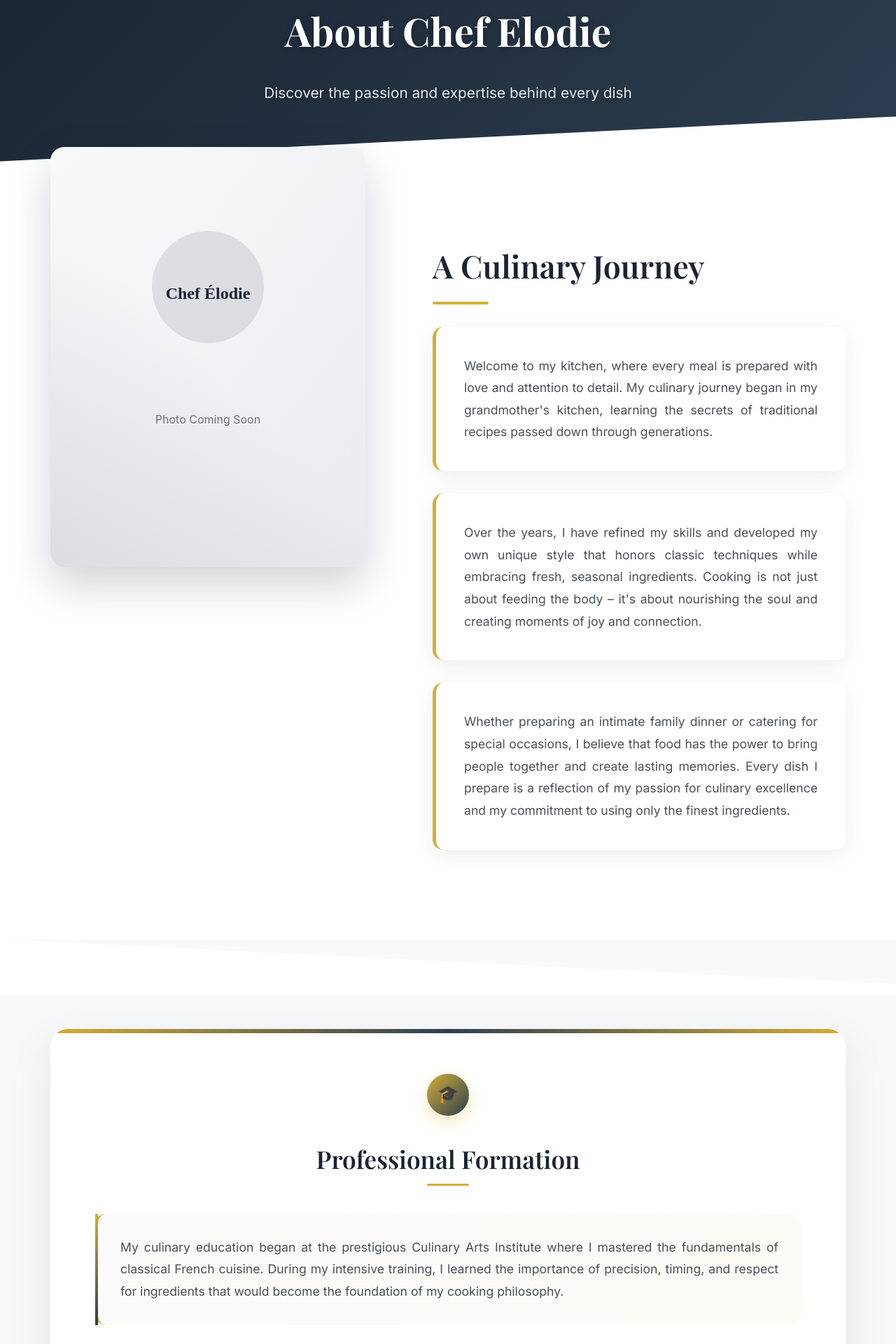
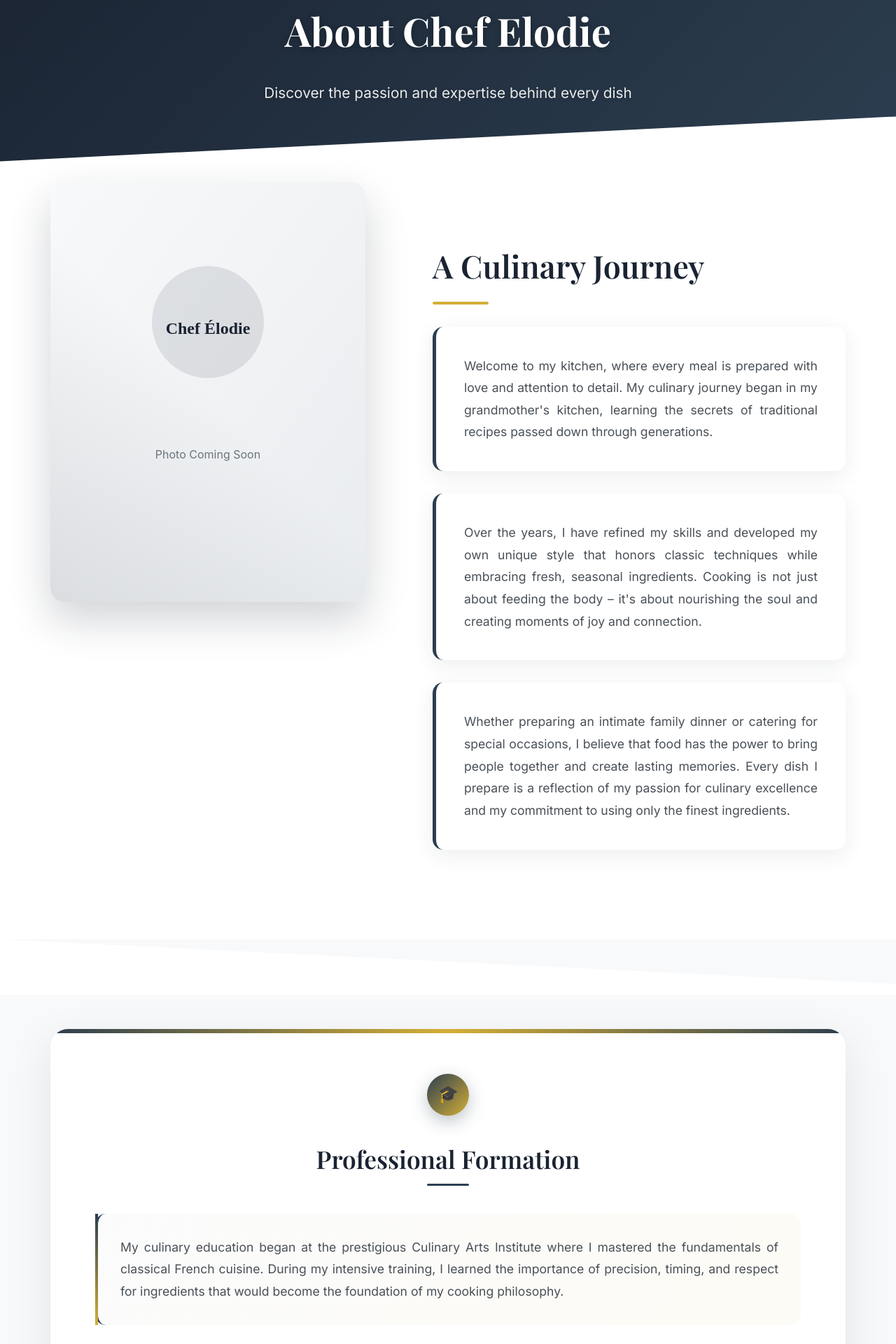
Before and after one commit to Fantin5/jesuisleroidumonde, a PHP site: page /about.php in a window 1280 px wide. Shown: the part 240-2160 px from the top of the page at 70% size. Run offline with PHP 8.4, Linux system fonts and the light colour scheme.

Commit message:
about update

```diff
--- a/about.php
+++ b/about.php
@@ -206,7 +206,7 @@
             border-radius: 20px;
             overflow: hidden;
             box-shadow: 0 25px 60px rgba(26, 35, 50, 0.2);
-            transform: translateY(-100px);
+            transform: translateY(-50px);
             background: var(--gray-light);
         }
 
@@ -259,7 +259,7 @@
             margin-bottom: 2rem;
             border-radius: 15px;
             box-shadow: 0 8px 30px rgba(26, 35, 50, 0.08);
-            border-left: 5px solid var(--accent-gold);
+            border-left: 5px solid var(--navy-primary);
             position: relative;
             transition: all 0.3s ease;
         }
@@ -267,6 +267,7 @@
         .about-text .paragraph-block:hover {
             transform: translateY(-5px);
             box-shadow: 0 15px 40px rgba(26, 35, 50, 0.12);
+            border-left-color: var(--accent-gold);
         }
 
         .about-text .paragraph-block::before {
@@ -276,7 +277,7 @@
             left: -1px;
             right: -1px;
             bottom: -1px;
-            background: linear-gradient(45deg, var(--accent-gold), transparent, var(--navy-primary));
+            background: linear-gradient(45deg, var(--navy-primary), transparent, var(--accent-gold));
             border-radius: 15px;
             z-index: -1;
             opacity: 0;
@@ -284,7 +285,7 @@
         }
 
         .about-text .paragraph-block:hover::before {
-            opacity: 0.3;
+            opacity: 0.1;
         }
 
         .about-text .paragraph-block p {
@@ -339,7 +340,7 @@
             left: 0;
             right: 0;
             height: 6px;
-            background: linear-gradient(90deg, var(--accent-gold), var(--navy-primary), var(--accent-gold));
+            background: linear-gradient(90deg, var(--navy-primary), var(--accent-gold), var(--navy-primary));
         }
 
         .about-section-content {
@@ -364,7 +365,7 @@
             transform: translateX(-50%);
             width: 60px;
             height: 3px;
-            background: var(--accent-gold);
+            background: var(--navy-primary);
             border-radius: 2px;
         }
 
@@ -375,17 +376,18 @@
         }
 
         .about-section .paragraph-item {
-            background: linear-gradient(135deg, rgba(26, 35, 50, 0.02) 0%, rgba(212, 175, 55, 0.05) 100%);
+            background: linear-gradient(135deg, rgba(44, 62, 80, 0.02) 0%, rgba(212, 175, 55, 0.05) 100%);
             padding: 2rem;
             border-radius: 15px;
-            border-left: 4px solid var(--accent-gold);
+            border-left: 4px solid var(--navy-primary);
             position: relative;
             transition: all 0.3s ease;
         }
 
         .about-section .paragraph-item:hover {
-            background: linear-gradient(135deg, rgba(26, 35, 50, 0.05) 0%, rgba(212, 175, 55, 0.1) 100%);
+            background: linear-gradient(135deg, rgba(44, 62, 80, 0.05) 0%, rgba(212, 175, 55, 0.08) 100%);
             transform: translateX(10px);
+            border-left-color: var(--accent-gold);
         }
 
         .about-section .paragraph-item::before {
@@ -395,7 +397,7 @@
             top: 0;
             bottom: 0;
             width: 4px;
-            background: linear-gradient(180deg, var(--accent-gold), var(--navy-primary));
+            background: linear-gradient(180deg, var(--navy-primary), var(--accent-gold));
             transition: all 0.3s ease;
         }
 
@@ -417,7 +419,7 @@
             display: inline-block;
             width: 60px;
             height: 60px;
-            background: linear-gradient(135deg, var(--accent-gold), var(--navy-primary));
+            background: linear-gradient(135deg, var(--navy-primary), var(--accent-gold));
             border-radius: 50%;
             margin: 0 auto 2rem;
             display: flex;
@@ -425,7 +427,7 @@
             justify-content: center;
             font-size: 1.5rem;
             color: var(--white);
-            box-shadow: 0 8px 25px rgba(212, 175, 55, 0.3);
+            box-shadow: 0 8px 25px rgba(44, 62, 80, 0.3);
         }
 
         /* Footer */
@@ -451,7 +453,7 @@
             }
 
             .about-photo {
-                transform: none;
+                transform: translateY(0);
                 max-width: 500px;
                 margin: 0 auto;
             }
@@ -484,6 +486,10 @@
 
             .about-section-content {
                 padding: 2rem;
+            }
+
+            .about-photo {
+                transform: translateY(0);
             }
 
             .about-photo img {
```
